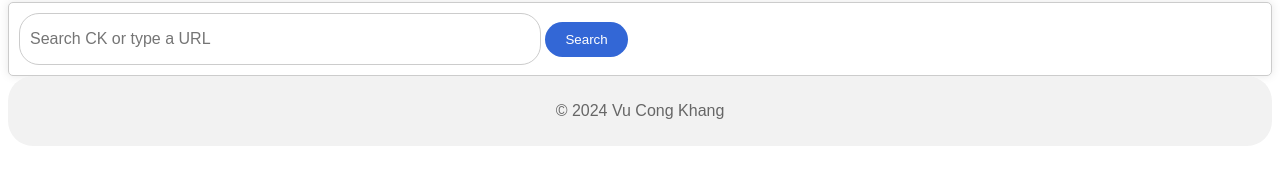
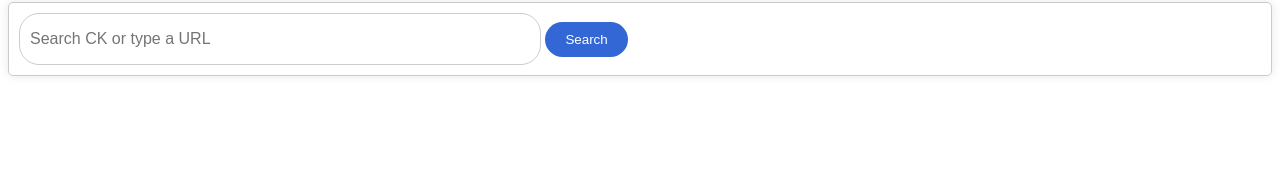
Before and after one commit to VuCongKhang/bmt-search, a plain HTML site: page index.html in a window 1280 px wide. Shown: the part 431-616 px from the top of the page. Drawn offline with Linux system fonts and the light colour scheme.

Commit message:
Update index.html

```diff
--- a/index.html
+++ b/index.html
@@ -31,9 +31,5 @@
 		</form>
 	</div>
 
-	<div class="footer">
-		<p>&copy; 2024 Vu Cong Khang</p> <!-- add a copyright notice -->
-	</div>
-
 </body>
 </html>
```
